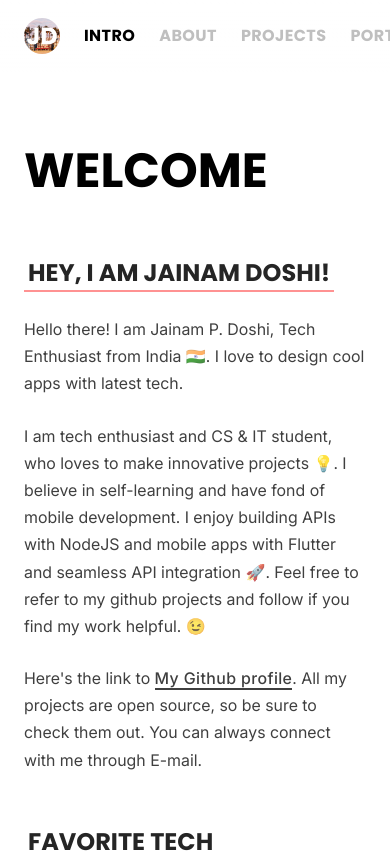
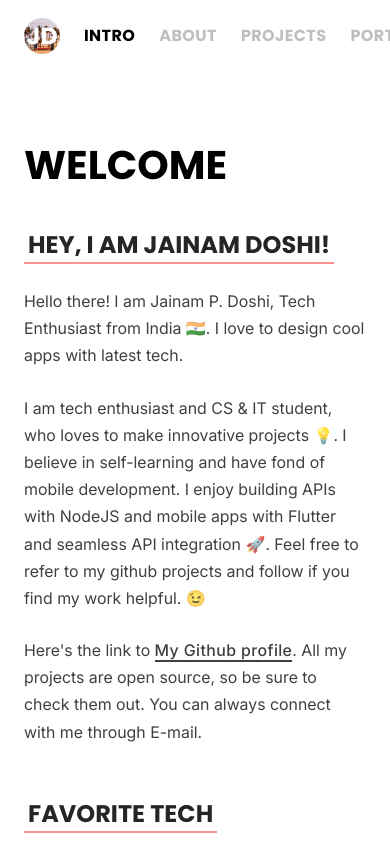
Before and after one commit to jpdoshi/my-portfolio, a React (Vite) app: page / in a window 390 px wide. Shown: the top 853 px of the page. Built offline with nearby package versions, Linux system fonts and the light colour scheme.

Commit message:
minor changes

```diff
--- a/src/App.jsx
+++ b/src/App.jsx
@@ -24,7 +24,7 @@ const App = () => {
         scrollY <= sectionTop + sectionHeight) {
         navLinks[current].className = "nav-link active";
 
-        sections[current].style.transform = 'translateX(0)';
+        sections[current].style.transform = 'translate(0, 0)';
         sections[current].style.opacity = '1';
       } else {
         navLinks[current].className = "nav-link";
--- a/src/index.css
+++ b/src/index.css
@@ -21,7 +21,6 @@ body {
   font-weight: 600;
 
   background-color: white;
-  -ms-overflow-style: none;
   overflow-x: hidden;
 }
 
@@ -46,7 +45,6 @@ nav {
   width: 100%;
   height: 100vh;
   position: fixed;
-  top: 0;
 }
 
 nav a {
@@ -245,8 +243,10 @@ section:first-child {
     justify-content: center;
     align-items: center;
     overflow-x: auto;
-    z-index: 1000;
+    z-index: 10;
+    overflow-x: hidden;
     transform: translateX(-1.5rem);
+    width: 100vw;
   }
 
   nav .spacer {
@@ -286,10 +286,11 @@ section:first-child {
 
   section {
     padding: 8vh 0;
+    transform: translate(0, 10vh);
   }
 
   .section-heading {
-    font-size: 3rem;
-    margin-bottom: 3rem;
+    font-size: 2.5rem;
+    margin-bottom: 2rem;
   }
 }
```
